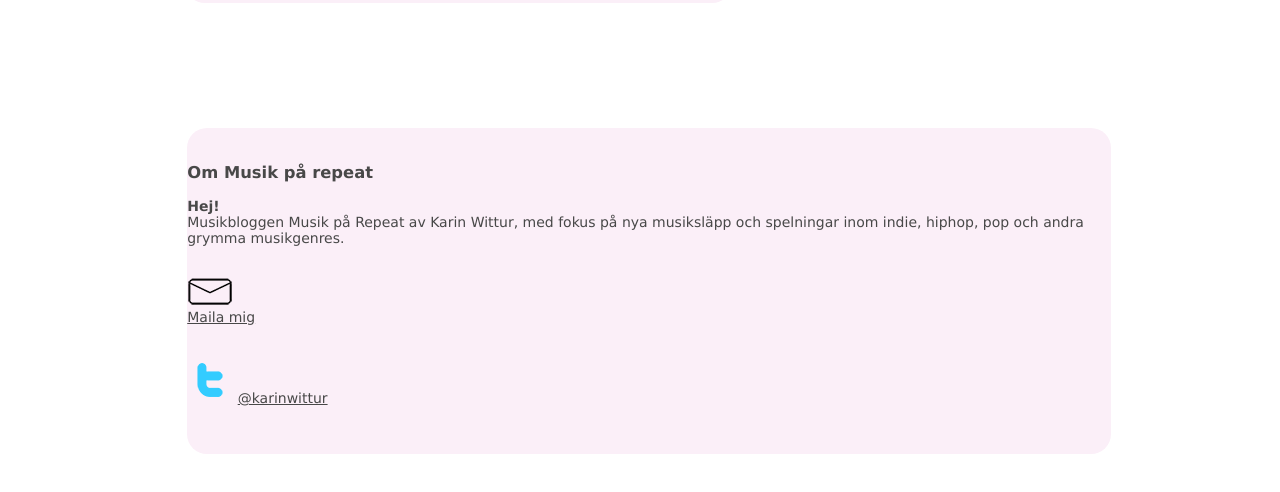
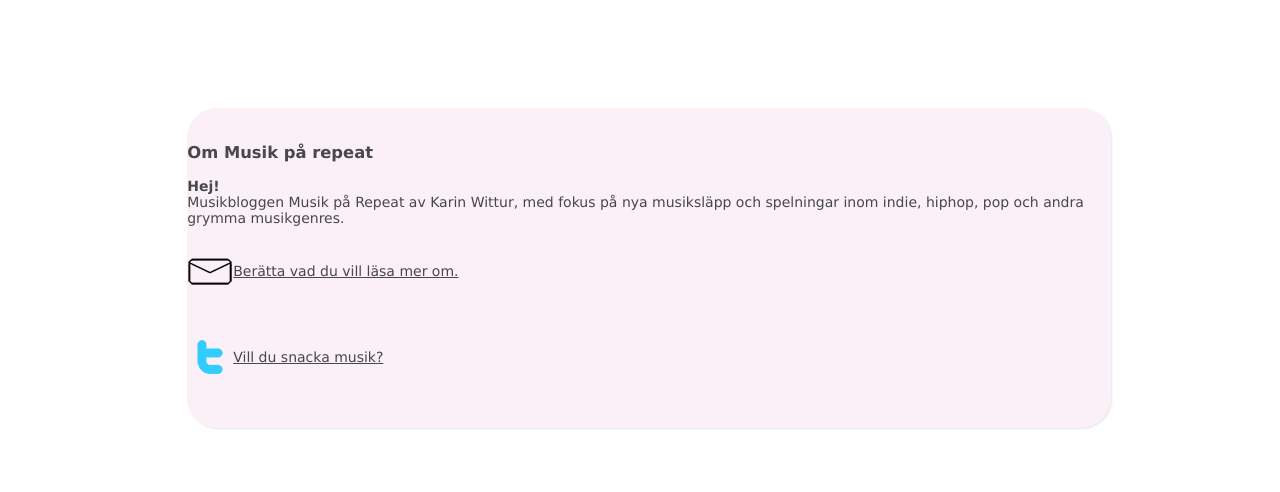
Before and after one commit to kawikawi/kawikawi.github.io, a plain HTML site: page index.html in a window 1280 px wide. Shown: the part 1654-2146 px from the top of the page. Drawn offline with Linux system fonts and the light colour scheme.

Commit message:
Redovisning
Ej anpassad för devices. Många fullösningar men en bit på väg..

```diff
--- a/index.html
+++ b/index.html
@@ -31,16 +31,15 @@
             i alla fall mitt, soundtrack för sommaren 2018. Jag gillar ju det här med att sätta soundtrack för år,
             tillfällen i livet som betytt något, eller bara säsonger. Soundtrack som lever kvar i musikens toner när tiden för länge sedan passerat.
             Som en härlig skatt med minnen att sätta på och glida tillbaka in i.
-
+<br><br>
             Det blir såklart bara tips på nya släpp och med lite extra somrig feeling helt enkelt. I slutet av inlägget kommer några andra nya släpp som inte kvalar
             in på temat, men som är för tokbra för att inte tipsa om.
 <br><br>
         <center>  <strong>  Soundtracket för sommaren 2018 - släppen som hittills kvalat in:</strong> </p></div>
           <br><br>
           <iframe src="https://open.spotify.com/embed/user/k_wittur/playlist/7dNJF5HJMmxBl9yL7AQl7s" width="300" height="380" frameborder="0" allowtransparency="true" allow="encrypted-media"></iframe>
-<br></center>
 <br>
-<br>
+</center>
 </div>
 
 <div class="artikelbox">
@@ -76,11 +75,14 @@ Jag har höga förväntningar på flera kommande album framöver.
 Musikbloggen Musik på Repeat av Karin Wittur, med fokus på nya musiksläpp och spelningar inom indie, hiphop, pop och andra grymma musikgenres.
 <br>
 <br>
-<div class="mailbild"><img src="mail.png" alt = "bild mail"></div> <a href="karinwittur@hotmail.com">Maila mig</a><br>
+<div class="mailbild">
+<img src="mail.png" alt = "bild mail">
+<a href="mailto:karinwittur@hotmail.com">Berätta vad du vill läsa mer om.</a></div><br>
 <br>
 <br>
-<div class="twitterbild"><img src="twitter.png" alt = "bild twitter">
-<a href="https://twitter.com/karinwittur"> @karinwittur </div>
+<div class="twitterbild">
+<img src="twitter.png" alt = "bild twitter">
+<a href="https://twitter.com/karinwittur">Vill du snacka musik?</a></div>
 <br>
 <br>
 <br></div>
--- a/styles.css
+++ b/styles.css
@@ -9,7 +9,6 @@ border-bottom: 2px solid black;
   width: 92%;
   align-content: center;
   text-align: center;
-
 
 color: #484848;
 font-size: 18px;
@@ -27,12 +26,13 @@ display: flex;
 justify-content: center;
 align-items: center;
 background-color: #FBEFF8;
-border-radius: 20px;
+border-radius: 30px;
+box-shadow: 1px 1px 2px rgba(0,0,0, 0.1);
 flex-direction: column;
 width: 70%;
 height: 70%;
 margin: 1%;
-padding: 2%
+padding: 2%;
 }
 
 .bloggrubrik {
@@ -65,15 +65,6 @@ color: #484848;
   height: auto;
 }
 
-.mailbild {
-  witdth: 100%;
-  height: auto;
-}
-
-.twitterbild {
-  witdth: 100%;
-  height: auto;
-}
 
 .footeryta {
   display: flex;
@@ -81,9 +72,27 @@ color: #484848;
   align-items: center;
 justify-content: center;
 background-color: #FBEFF8;
-border-radius: 20px;
+border-radius: 30px;
+box-shadow: 1px 1px 2px rgba(0,0,0, 0.1);
 margin: 1%;
 padding-top: 2%;
+}
+
+.mailbild {
+  display: flex;
+  justify-content: flex-start;
+  align-items: center;
+  flex-direction: row;
+  width: 100%;
+  height: auto;
+}
+
+.twitterbild {
+display: flex;
+justify-content: flex-start;
+align-items: center;
+  width: 100%;
+  height: auto;
 }
 
 .footer {
@@ -91,3 +100,8 @@ padding-top: 2%;
   font-size: 14px;
   font-family: Verdana;
 }
+/* For mobile */
+@media (max-width: 600px) {
+.body {
+  padding: 20px;
+}
```
